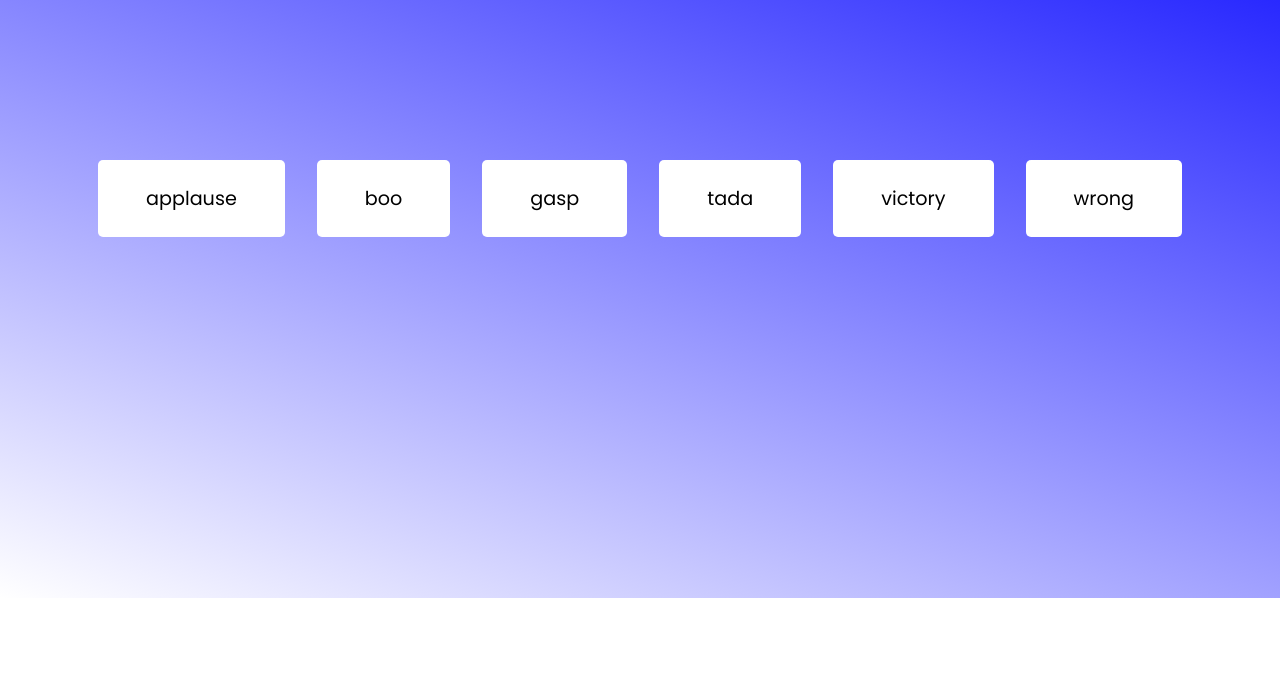
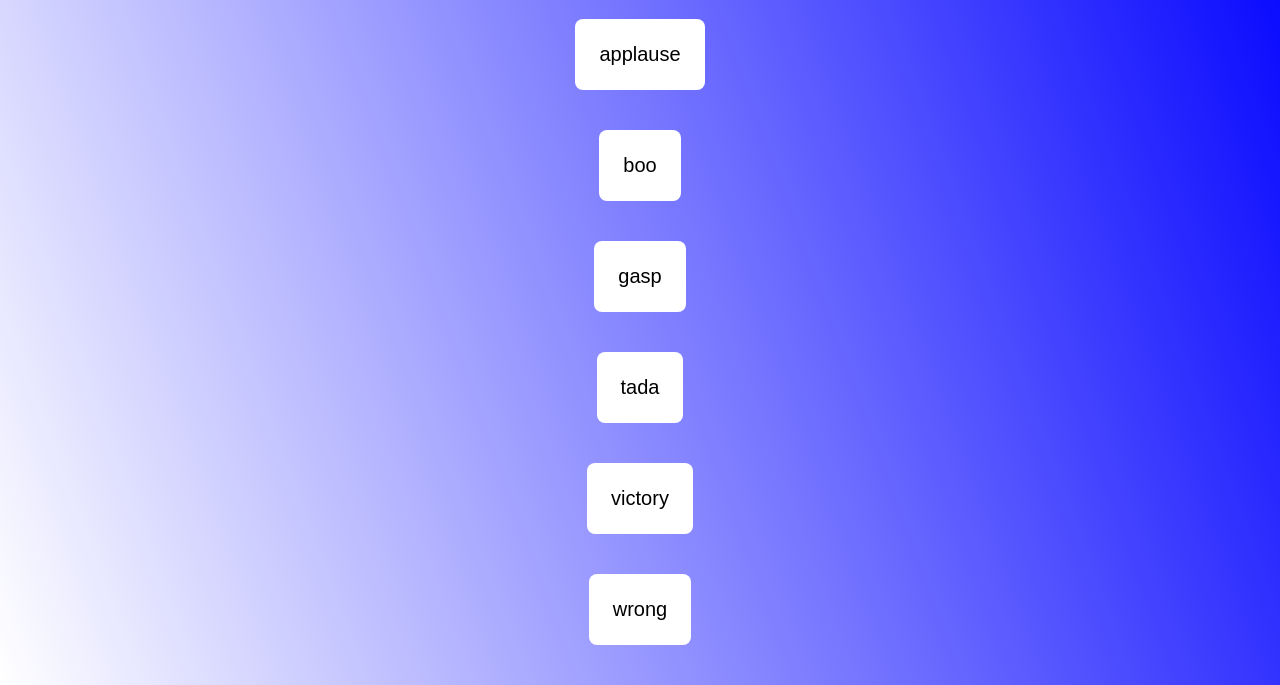
Before and after one commit to anushree71199/miniProject, a plain HTML site: page sound-board/index.html in a window 1280 px wide. Shown: the part 202-887 px from the top of the page. Before the commit the page ends 800 px from the top, so only its background shows below. Drawn offline with Linux system fonts and the light colour scheme.

Commit message:
updation in feat.

```diff
--- a/popup/style.css
+++ b/popup/style.css
@@ -30,7 +30,7 @@ button {
     bottom: 0;
     right: 0;
     background-color: rgba(0, 0, 0, 0.5);
-
+    padding: 30px;
     display: none;
     align-items: center;
     justify-content: center;
--- a/sound-board/index.html
+++ b/sound-board/index.html
@@ -8,11 +8,14 @@
         <script src="script.js" defer></script>
     </head>
     <body>
+        <h1 style="color: white;text-align: center; padding-bottom: 30px;">-:Sound Board:-</h1>
+        <div class="container">
         <audio id="applause" src="sounds/applause.mp3"></audio>
         <audio id="boo" src="sounds/boo.mp3"></audio>
         <audio id="gasp" src="sounds/gasp.mp3"></audio>
         <audio id="tada" src="sounds/tada.mp3"></audio>
         <audio id="victory" src="sounds/victory.mp3"></audio>
         <audio id="wrong" src="sounds/wrong.mp3"></audio>
+    </div>
     </body>
 </html>
--- a/sound-board/style.css
+++ b/sound-board/style.css
@@ -5,22 +5,27 @@
 }
 
 body {
-    background-image: linear-gradient(200deg, blue, white);
-    display: flex;
-    align-items: center;
-    justify-content: center;
+    background-image: linear-gradient(250deg, blue,white);
+    color: black;
+    padding-top: 100px;
     font-family: "Poppins", sans-serif;
     margin: 0;
     min-height: 100vh;
 }
-
+.container{
+    align-items: center;
+    max-width: 500px;
+    margin: auto;
+}
 .btn {
+    display: flex;
+    max-width: 350px;
+    margin:auto;
+    margin-bottom: 40px;
+    padding: 1.5rem;
+    color: black;
+    font-size: 20px;
     background-color: white;
-    border-radius: 5px;
-    border: none;
-    margin: 1rem;
-    color: black;
-    font-family: inherit;
-    font-size: 1.2rem;
-    padding: 1.5rem 3rem;
+    border: 0px solid transparent;
+    border-radius: 0.5rem;
 }
--- a/style.css
+++ b/style.css
@@ -22,7 +22,7 @@ h1{
     text-align: center;
 }
 img{
-    width:500px;
+    max-width: 350px;
     border: 10px solid lightgrey;
     margin: auto;
     display: block;
```
Also changed, not shown: image-carousel/index.html (+1 -1 lines), popup/index.html (+1 -1 lines), zoom-effect/index.html (+1 -1 lines).
